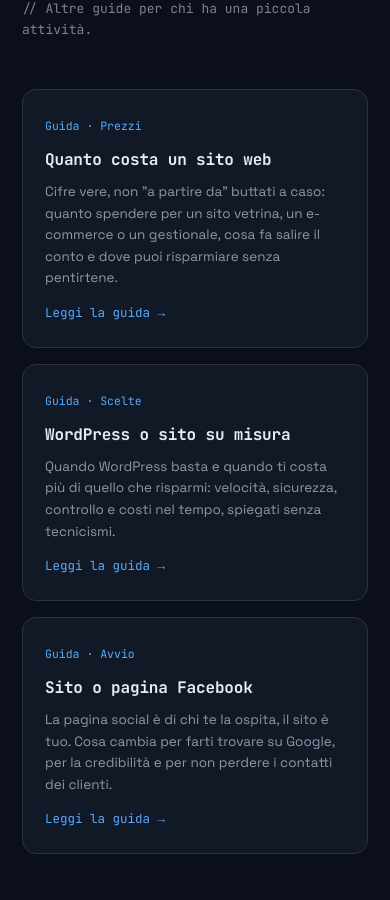
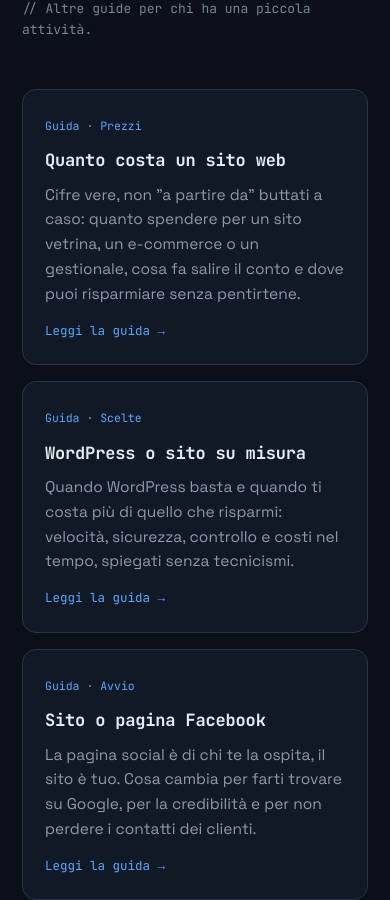
Before and after one commit to alessiopesit-boop/alessiopes-web, an Angular app: page /blog/farsi-trovare-su-google in a window 390 px wide. Shown: the part 5471-6371 px from the top of the page. Built offline with nearby package versions, Linux system fonts and the light colour scheme.

Commit message:
fix(blog): note di sezione su una riga e testo card correlate più in linea

```diff
--- a/src/app/pages/blog/blog.html
+++ b/src/app/pages/blog/blog.html
@@ -13,7 +13,7 @@
       <div class="sec-head reveal">
         <div>
           <h2 class="sec-title"><span class="num mono">→</span>Tutte le guide</h2>
-          <p class="sec-note" style="margin-top:10px;">// Scritte per chi ha una piccola attività.</p>
+          <p class="sec-note" style="margin-top:10px;max-width:none;">// Scritte per chi ha una piccola attività.</p>
         </div>
         <div class="view-toggle" role="tablist" aria-label="Modalità vista guide">
           <button type="button" [class.active]="view() === 'grid'" [attr.aria-pressed]="view() === 'grid'" (click)="setView('grid')">
--- a/src/app/shared/article/article.html
+++ b/src/app/shared/article/article.html
@@ -51,7 +51,7 @@
       <div class="sec-head">
         <div>
           <h2 class="sec-title"><span class="num mono">→</span>Continua a leggere</h2>
-          <p class="sec-note" style="margin-top:10px;">// Altre guide per chi ha una piccola attività.</p>
+          <p class="sec-note" style="margin-top:10px;max-width:none;">// Altre guide per chi ha una piccola attività.</p>
         </div>
       </div>
       <div class="related">
--- a/src/styles.css
+++ b/src/styles.css
@@ -836,7 +836,7 @@ body:has(.cookie) .wa-fab { display: none; }
 .rel-card:hover { border-color: color-mix(in oklch, var(--accent) 55%, var(--line)); transform: translateY(-3px); }
 .rel-card .rc-cat { font-size: 11.5px; color: var(--accent); }
 .rel-card h3 { font-family: var(--mono); font-size: 16px; font-weight: 700; margin: 10px 0 8px; letter-spacing: -.01em; }
-.rel-card p { color: var(--muted); font-size: 13.5px; }
+.rel-card p { color: var(--muted); font-size: 14.5px; }
 .rel-card .rc-go { display: inline-block; margin-top: 14px; font-size: 12.5px; color: var(--accent); }
 
 @media (max-width: 860px) {
@@ -860,7 +860,8 @@ body:has(.cookie) .wa-fab { display: none; }
       color-mix(in oklch, var(--text) 16%, transparent) 78%, transparent); }
   .prose h2:first-of-type { margin-top: 6px; padding-top: 0; }
   .prose h2:first-of-type::before { display: none; }
-  .callout p, .art-steps p, .inline-cta p, .art-table table { font-size: 15.5px; }
+  .callout p, .art-steps p, .inline-cta p, .art-table table, .rel-card p { font-size: 15.5px; }
+  .rel-card h3 { font-size: 17px; }
   .related { grid-template-columns: 1fr; }
   .inline-cta { flex-direction: column; align-items: flex-start; }
 }
```
